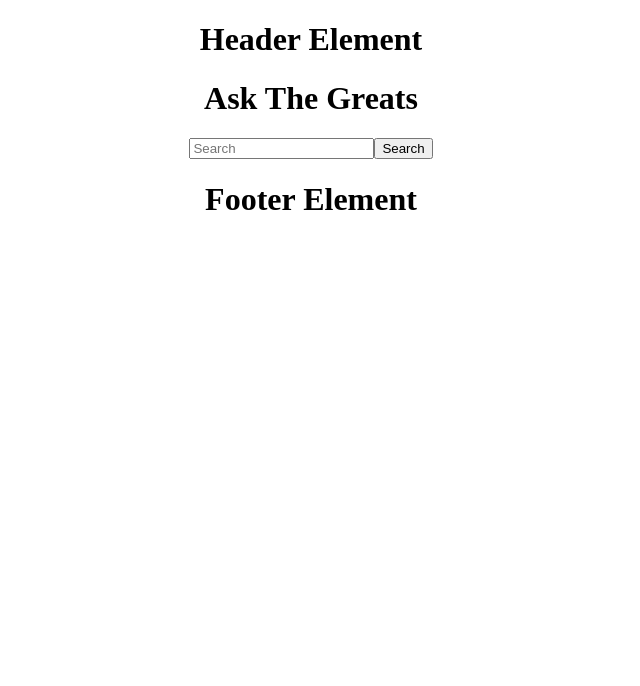
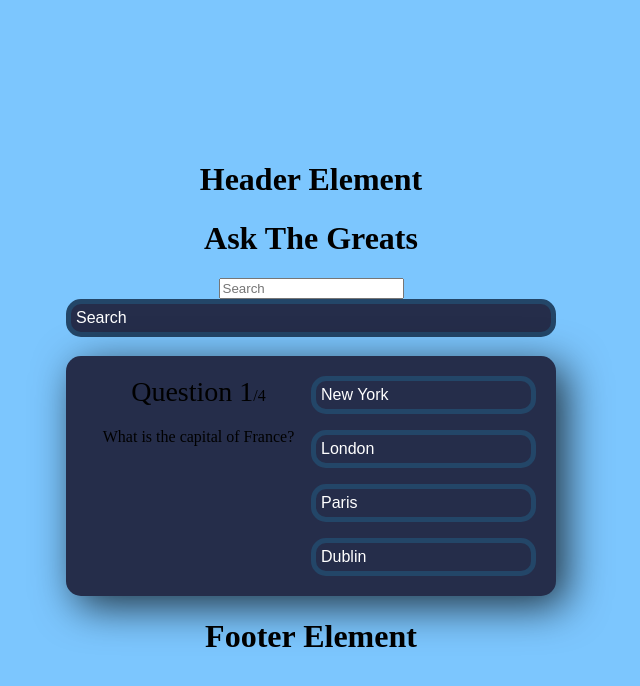
Before and after one commit to Juicester/atg, a React (Create React App) app: page / in a window 1280 px wide. Shown: the top 686 px of the page, without its empty margins (329-969 px from the left). Built offline with nearby package versions, Linux system fonts and the light colour scheme.

Commit message:
added a basic quiz

```diff
--- a/src/Components/Home/Home.js
+++ b/src/Components/Home/Home.js
@@ -2,6 +2,7 @@
 import './Home.css';
 import Container from 'react-bootstrap/Container';
 import QuestionForm from '../QuestionForm/QuestionForm';
+import Quiz from '../Quiz/Quiz';
 
 function Home() {
 	// set variables and setters
@@ -27,6 +28,8 @@
 				searchString={searchString}
 			/>
 			<h3>{question}</h3>
+
+			<Quiz />
 		</Container>
 	);
 }
--- /dev/null
+++ b/src/Components/Quiz/Quiz.css
@@ -0,0 +1,95 @@
+body {
+	background-color: #7cc6fe;
+	display: flex;
+	justify-content: center;
+	align-items: center;
+	min-height: 100vh;
+}
+
+.app {
+	background-color: #252d4a;
+	width: 450px;
+	min-height: 200px;
+	height: min-content;
+	border-radius: 15px;
+	padding: 20px;
+	box-shadow: 10px 10px 42px 0px rgba(0, 0, 0, 0.75);
+	display: flex;
+	justify-content: space-evenly;
+}
+
+.score-section {
+	display: flex;
+	font-size: 24px;
+	align-items: center;
+}
+
+/* QUESTION/TIMER/LEFT SECTION */
+.question-section {
+	width: 100%;
+	position: relative;
+}
+
+.question-count {
+	margin-bottom: 20px;
+}
+
+.question-count span {
+	font-size: 28px;
+}
+
+.question-text {
+	margin-bottom: 12px;
+}
+
+.timer-text {
+	background: rgb(230, 153, 12);
+	padding: 15px;
+	margin-top: 20px;
+	margin-right: 20px;
+	border: 5px solid rgb(255, 189, 67);
+	border-radius: 15px;
+	text-align: center;
+}
+
+/* ANSWERS/RIGHT SECTION */
+.answer-section {
+	width: 100%;
+	display: flex;
+	flex-direction: column;
+	justify-content: space-between;
+}
+
+button {
+	width: 100%;
+	font-size: 16px;
+	color: #ffffff;
+	background-color: #252d4a;
+	border-radius: 15px;
+	display: flex;
+	padding: 5px;
+	justify-content: flex-start;
+	align-items: center;
+	border: 5px solid #234668;
+	cursor: pointer;
+}
+
+.correct {
+	background-color: #2f922f;
+}
+
+.incorrect {
+	background-color: #ff3333;
+}
+
+button:hover {
+	background-color: #555e7d;
+}
+
+button:focus {
+	outline: none;
+}
+
+button svg {
+	margin-right: 5px;
+}
--- /dev/null
+++ b/src/Components/Quiz/Quiz.js
@@ -0,0 +1,90 @@
+import React, { useState } from 'react';
+import './Quiz.css';
+
+function Quiz() {
+	const questions = [
+		{
+			questionText: 'What is the capital of France?',
+			answerOptions: [
+				{ answerText: 'New York', isCorrect: false },
+				{ answerText: 'London', isCorrect: false },
+				{ answerText: 'Paris', isCorrect: true },
+				{ answerText: 'Dublin', isCorrect: false },
+			],
+		},
+		{
+			questionText: 'Who is CEO of Tesla?',
+			answerOptions: [
+				{ answerText: 'Jeff Bezos', isCorrect: false },
+				{ answerText: 'Elon Musk', isCorrect: true },
+				{ answerText: 'Bill Gates', isCorrect: false },
+				{ answerText: 'Tony Stark', isCorrect: false },
+			],
+		},
+		{
+			questionText: 'The iPhone was created by which company?',
+			answerOptions: [
+				{ answerText: 'Apple', isCorrect: true },
+				{ answerText: 'Intel', isCorrect: false },
+				{ answerText: 'Amazon', isCorrect: false },
+				{ answerText: 'Microsoft', isCorrect: false },
+			],
+		},
+		{
+			questionText: 'How many Harry Potter books are there?',
+			answerOptions: [
+				{ answerText: '1', isCorrect: false },
+				{ answerText: '4', isCorrect: false },
+				{ answerText: '6', isCorrect: false },
+				{ answerText: '7', isCorrect: true },
+			],
+		},
+	];
+
+	const [currentQuestion, setCurrentQuestion] = useState(0);
+	const [showScore, setShowScore] = useState(false);
+	const [score, setScore] = useState(0);
+
+	const handleAnswerOptionClick = (isCorrect) => {
+		if (isCorrect) {
+			setScore(score + 1);
+		}
+
+		const nextQuestion = currentQuestion + 1;
+		if (nextQuestion < questions.length) {
+			setCurrentQuestion(nextQuestion);
+		} else {
+			setShowScore(true);
+		}
+	};
+	return (
+		<div className='app'>
+			{showScore ? (
+				<div className='score-section'>
+					You scored {score} out of {questions.length}
+				</div>
+			) : (
+				<>
+					<div className='question-section'>
+						<div className='question-count'>
+							<span>Question {currentQuestion + 1}</span>/{questions.length}
+						</div>
+						<div className='question-text'>
+							{questions[currentQuestion].questionText}
+						</div>
+					</div>
+					<div className='answer-section'>
+						{questions[currentQuestion].answerOptions.map((answerOption) => (
+							<button
+								onClick={() => handleAnswerOptionClick(answerOption.isCorrect)}>
+								{answerOption.answerText}
+							</button>
+						))}
+					</div>
+				</>
+			)}
+		</div>
+	);
+}
+
+export default Quiz;
```
Also changed, not shown: 1 other file (tests, documents, lock files or other folders).
